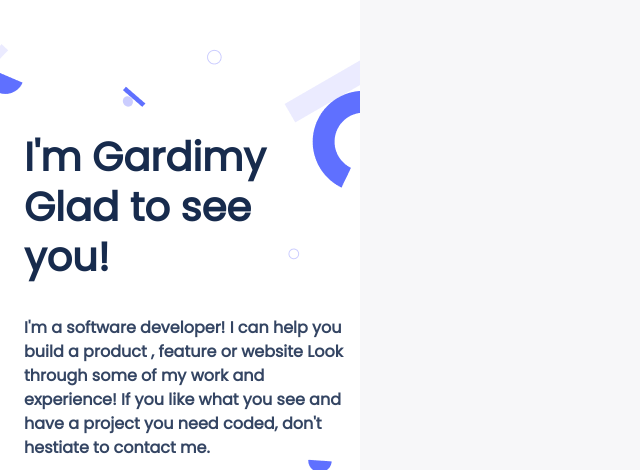
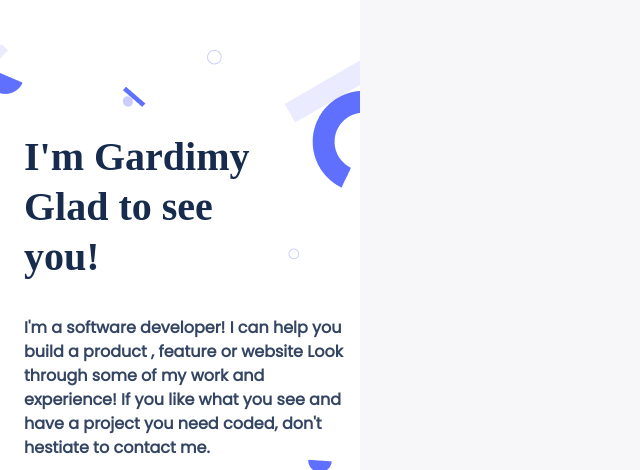
Before and after one commit to Gardimy/First-mobile-porfolio, a website: page index.html in a window 1280 px wide. Shown: the part 56-526 px from the top of the page, without its empty margins (0-640 px from the left). Drawn offline with Linux system fonts and the light colour scheme.

Commit message:
Modify style.css

```diff
--- a/Style.css
+++ b/Style.css
@@ -5,7 +5,6 @@ body {
   font-family: "Poppins", sans-serif;
   background: #f7f7f9;
   width: 375px;
-  height: auto;
 }
 
 header {
@@ -72,7 +71,7 @@ header {
 .Add_file {
   color: #172b4d;
   font-style: bold;
-  font-family: poppins;
+  font-family: normal;
   font-size: 40px;
   line-height: 50px;
   width: 250px;
```
